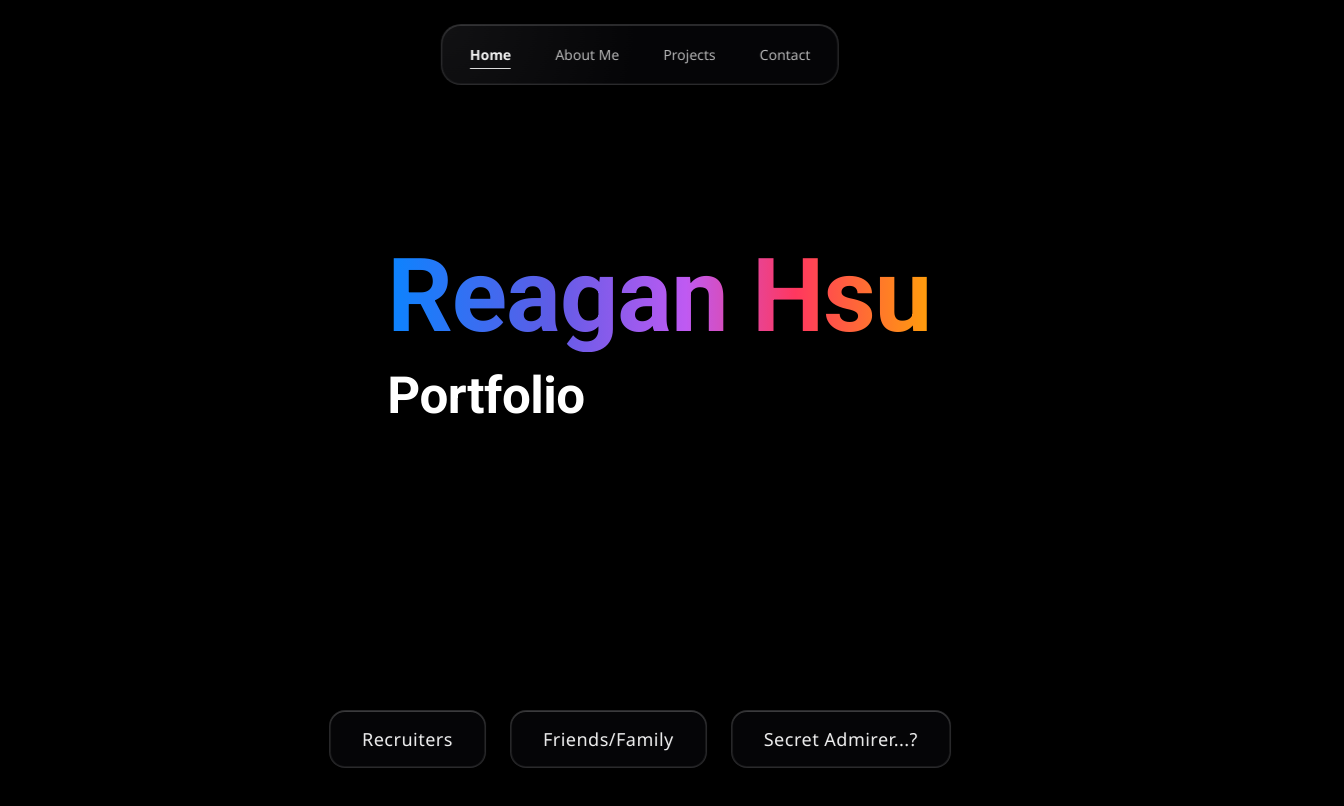
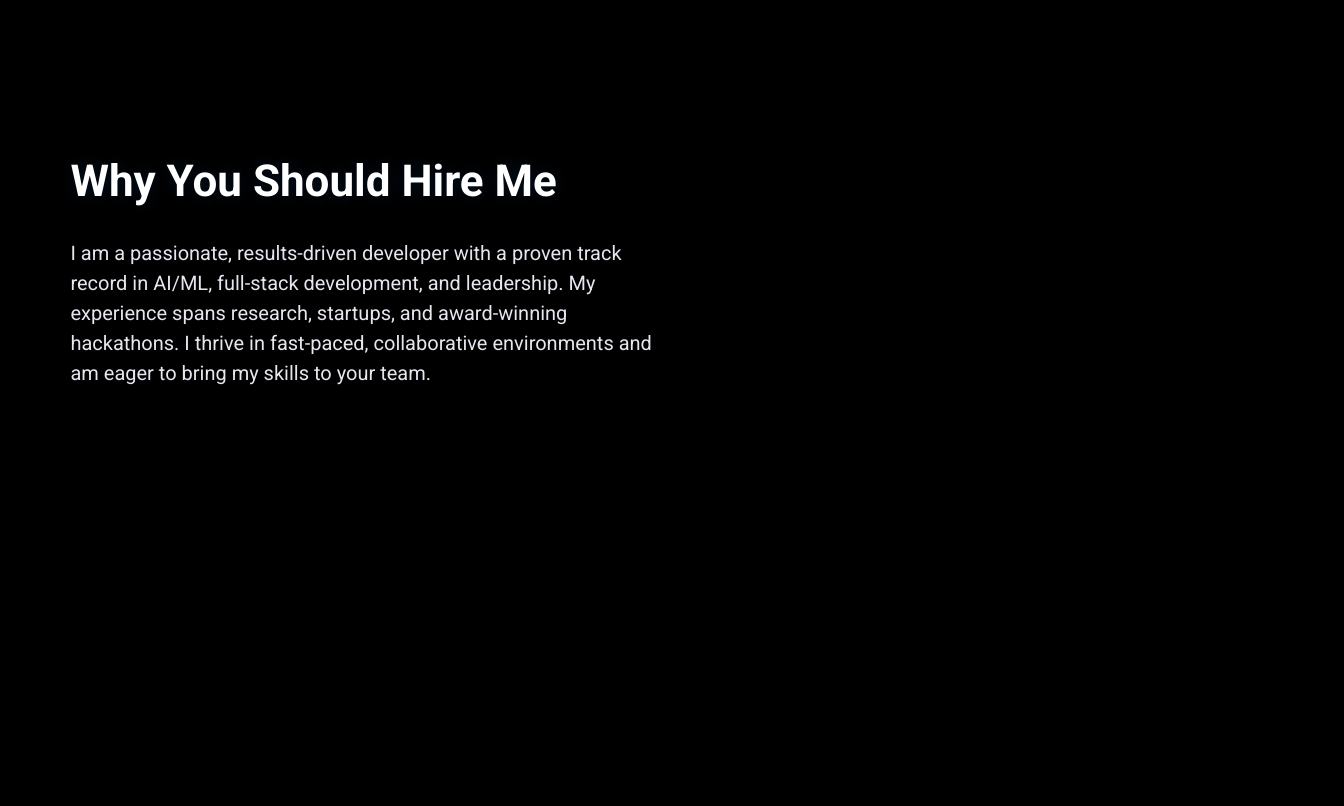
Before and after one commit to Cheggin/Portfolio, a React (Vite) app in the folder Portfolio/: page /recruiter in a window 1280 px wide. Shown: the top 806 px of the page, 1344 px wide, since content can reach past the window. Built offline with nearby package versions, Linux system fonts and the light colour scheme.

Commit message:
create recruiter page

```diff
--- a/Portfolio/package.json
+++ b/Portfolio/package.json
@@ -12,7 +12,9 @@
   "dependencies": {
     "react": "^19.1.0",
     "react-dom": "^19.1.0",
-    "react-native": "^0.80.1"
+    "react-native": "^0.80.1",
+    "react-router": "^7.6.3",
+    "react-router-dom": "^7.6.3"
   },
   "devDependencies": {
     "@eslint/js": "^9.29.0",
--- a/Portfolio/src/App.tsx
+++ b/Portfolio/src/App.tsx
@@ -1,18 +1,20 @@
 import React, { useState, useEffect } from 'react';
 import './App.css';
 import FluidCursor from './components/FluidCursor';
-import LiquidGlassCard from './components/LiquidGlassCard';
 import LiquidGlassButton from './components/LiquidGlassButton';
 import LiquidGlassNav from './components/LiquidGlassNav';
 import LiquidGlassModal from './components/LiquidGlassModal';
 import AppleGlowName from './components/AppleGlowName';
 import LoadingScreen from './components/LoadingScreen';
+import { BrowserRouter, Routes, Route, useNavigate } from 'react-router-dom';
+import RecruiterPage from './components/RecruiterPage';
 
 function App() {
   const [activeNavItem, setActiveNavItem] = useState('home');
   const [isModalOpen, setIsModalOpen] = useState(false);
   const [showButtons, setShowButtons] = useState([false, false, false]);
   const [showLoading, setShowLoading] = useState<null | string>(null);
+  const navigate = useNavigate();
 
   const navItems = [
     { id: 'home', label: 'Home' },
@@ -36,7 +38,10 @@ function App() {
       <LoadingScreen
         animateTo={showLoading || undefined}
         visible={!!showLoading}
-        onFinish={() => setShowLoading(null)}
+        onFinish={() => {
+          if (showLoading === 'recruiter') navigate('/recruiter');
+          setShowLoading(null);
+        }}
       />
 
       {/* Minimal Glassy Navbar */}
@@ -118,7 +123,7 @@ function App() {
           transform: showButtons[1] ? 'translateY(0)' : 'translateY(30px)',
           transition: 'opacity 0.7s cubic-bezier(.4,0,.2,1), transform 0.7s cubic-bezier(.4,0,.2,1)',
         }}>
-          <LiquidGlassButton size="large" variant="secondary" onClick={() => setShowLoading('friends/family')}>Friends/Family</LiquidGlassButton>
+          <LiquidGlassButton size="large" variant="secondary" onClick={() => setShowLoading('friends/family')}>Friends & Family</LiquidGlassButton>
         </div>
         <div style={{
           opacity: showButtons[2] ? 1 : 0,
@@ -132,4 +137,13 @@ function App() {
   );
 }
 
-export default App;
+const AppWithRouter = () => (
+  <BrowserRouter>
+    <Routes>
+      <Route path="/" element={<App />} />
+      <Route path="/recruiter" element={<RecruiterPage />} />
+    </Routes>
+  </BrowserRouter>
+);
+
+export default AppWithRouter;
--- a/Portfolio/src/components/LoadingScreen.tsx
+++ b/Portfolio/src/components/LoadingScreen.tsx
@@ -46,7 +46,7 @@ const LoadingScreen: React.FC<LoadingScreenProps> = ({ animateTo, onFinish, visi
   const childSpacing = 180;
   const children = [
     { label: 'Recruiter', id: 'recruiter', x: centerX - childSpacing, y: childY },
-    { label: 'Friends/Family', id: 'friends/family', x: centerX, y: childY },
+    { label: 'Friends & Family', id: 'friends/family', x: centerX, y: childY },
     { label: 'Secret Admirer', id: 'secret admirer', x: centerX + childSpacing, y: childY },
   ];
 
--- /dev/null
+++ b/Portfolio/src/components/RecruiterPage.tsx
@@ -0,0 +1,65 @@
+import React from "react";
+import FluidCursor from "./FluidCursor";
+
+const RecruiterPage: React.FC = () => {
+  return (
+    <div
+      style={{
+        minHeight: "100vh",
+        width: "100vw",
+        position: "relative",
+        overflow: "hidden",
+      }}
+    >
+      <FluidCursor />
+      <div
+        style={{
+          display: "flex",
+          flexDirection: "row",
+          height: "100vh",
+          width: "100vw",
+        }}
+      >
+        {/* Left half: content */}
+        <div
+          style={{
+            width: "50vw",
+            minHeight: "100vh",
+            padding: "96px 48px 48px 3vw",
+            display: "flex",
+            flexDirection: "column",
+            alignItems: "flex-start",
+            justifyContent: "flex-start",
+          }}
+        >
+          <h1
+            style={{
+              fontSize: 44,
+              fontWeight: 900,
+              marginBottom: 12,
+              color: "#fff",
+              textShadow: "0 0 16px #0a84ff22",
+              textAlign: "left",
+              width: "100%",
+            }}
+          >
+            Why You Should Hire Me
+          </h1>
+          <p style={{ fontSize: 20, color: "#e6e6f0", marginBottom: 40, textAlign: "left", width: "100%" }}>
+            I am a passionate, results-driven developer with a proven track record in AI/ML, full-stack development, and leadership. My experience spans research, startups, and award-winning hackathons. I thrive in fast-paced, collaborative environments and am eager to bring my skills to your team.
+          </p>
+        </div>
+        {/* Right half: empty or subtle effect */}
+        <div
+          style={{
+            width: "50vw",
+            minHeight: "100vh",
+            background: "transparent",
+          }}
+        />
+      </div>
+    </div>
+  );
+};
+
+export default RecruiterPage;
```
Also changed, not shown: 1 other file (tests, documents, lock files or other folders).
